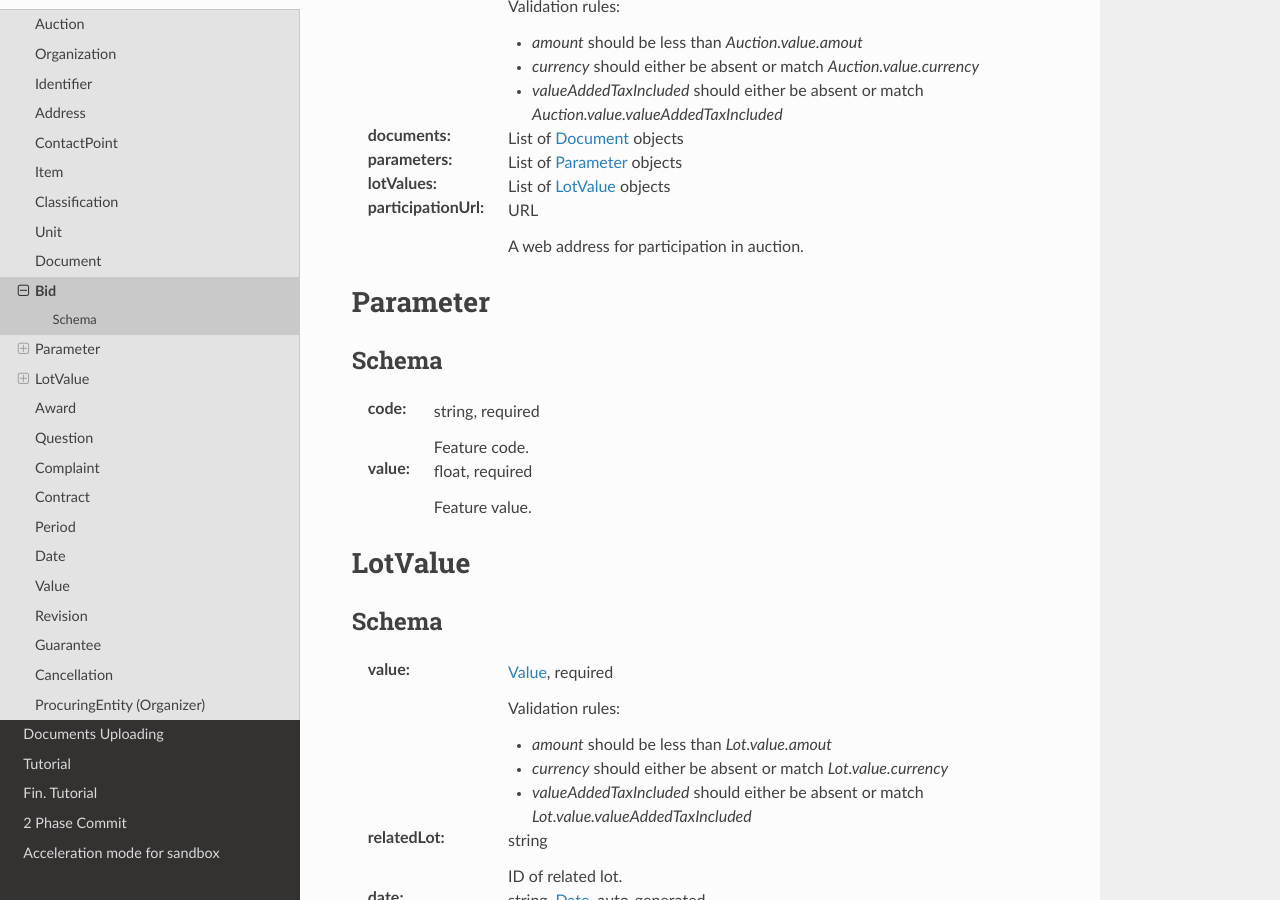
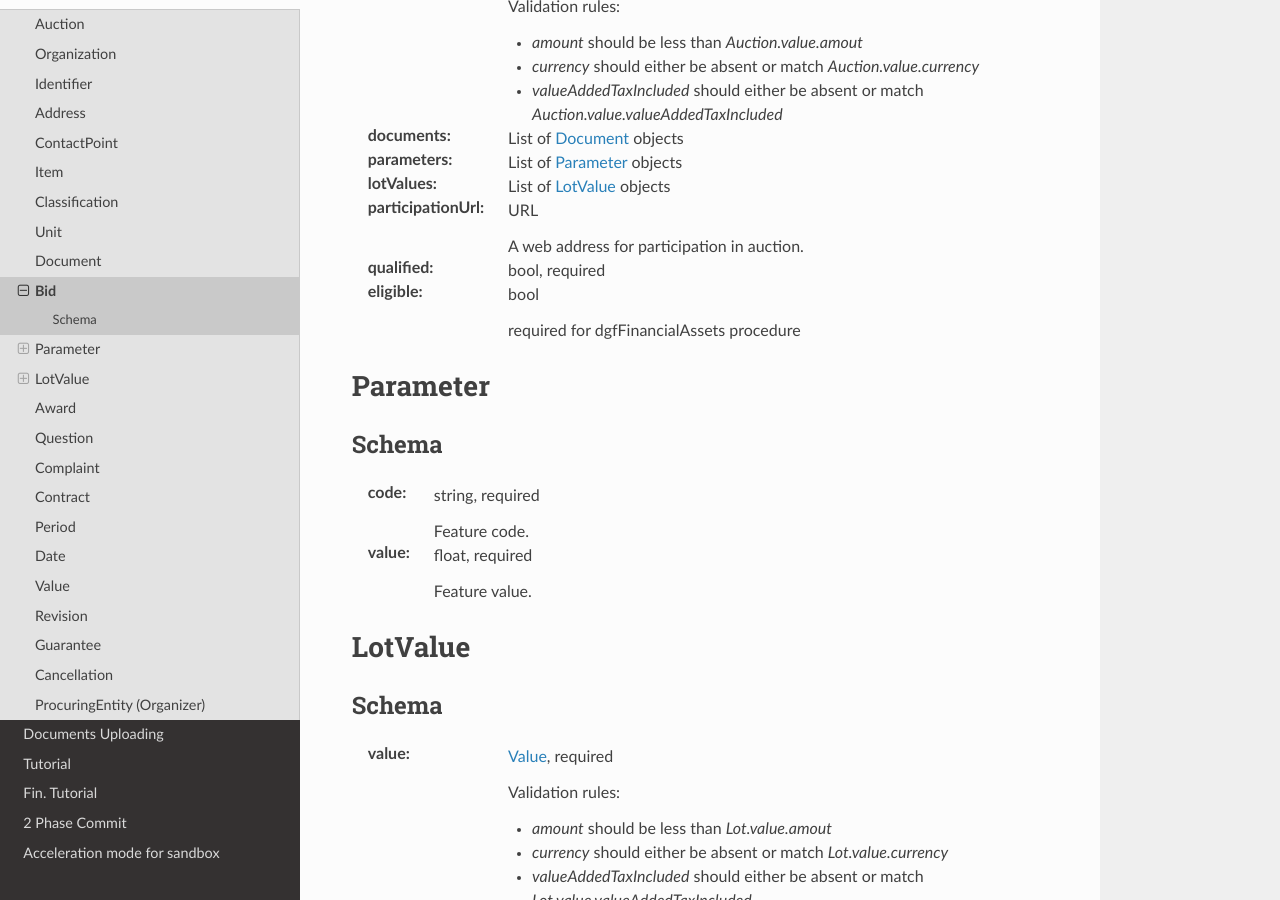
Before and after one commit to openprocurement/openprocurement.auctions.dgf, a Sphinx documentation site: the page built from docs/source/standard/bid.rst, in a window 1280 px wide and 900 px high, scrolled down 449 px. Built offline with Sphinx 7.4.7 and the Read the Docs theme 2.0.0, drawn with Linux system fonts in a browser that asks for light colours.

Commit message:
Add 'eligible' and 'qualified' bid fields to standard

```diff
--- a/docs/source/standard/bid.rst
+++ b/docs/source/standard/bid.rst
@@ -50,6 +50,14 @@ Schema
 
     A web address for participation in auction.
 
+:qualified:
+    bool, required
+
+:eligible:
+    bool
+
+    required for dgfFinancialAssets procedure
+
 .. _Parameter:
 
 Parameter
```
